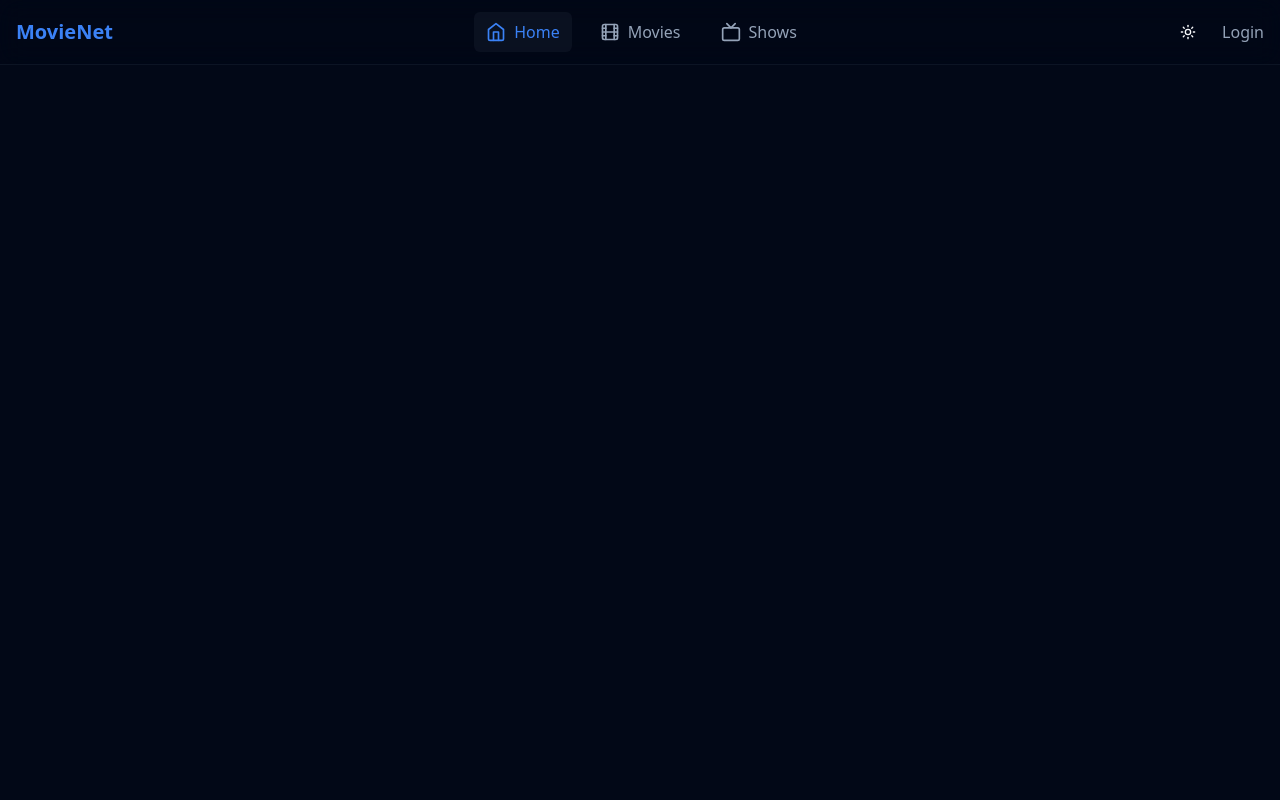
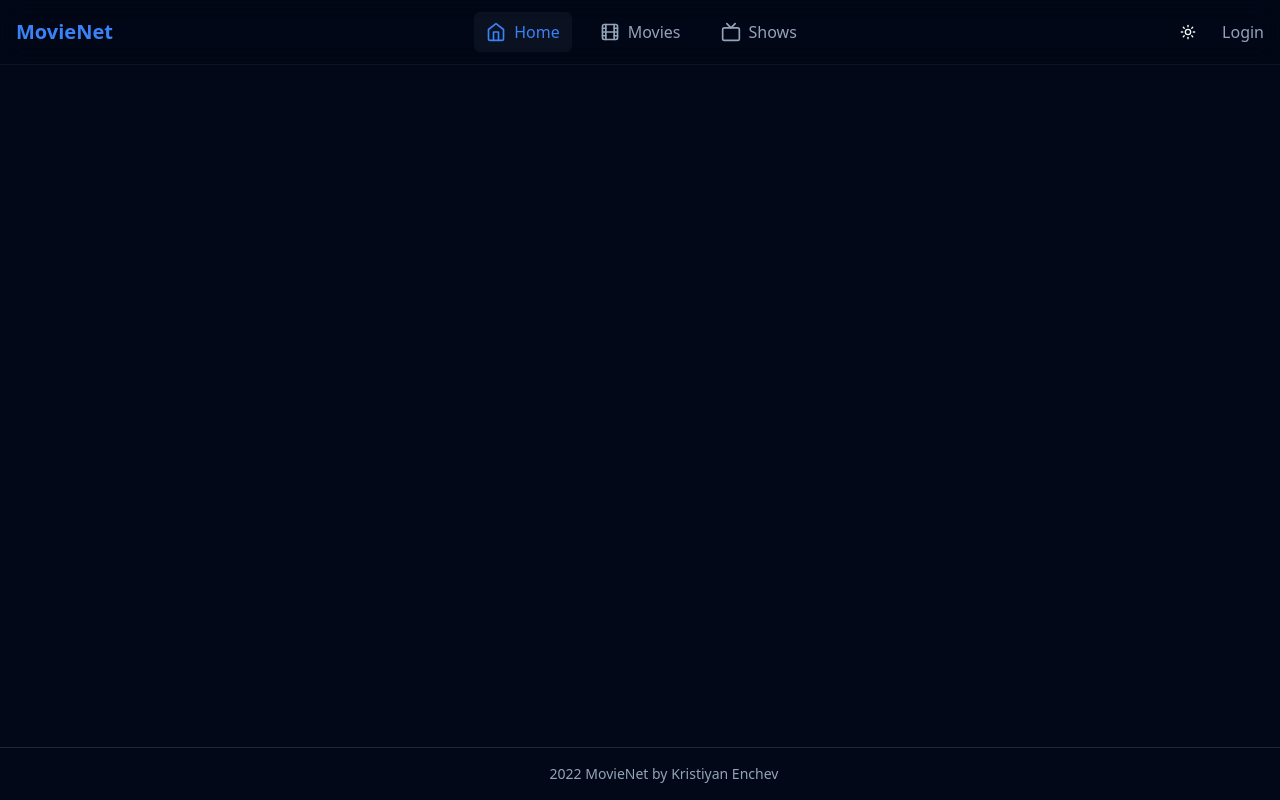
Before and after one commit to KristiyanEnchev/MovieNet, a React (Create React App) app in the folder Client/: page / in a window 1280 px wide. Built offline with nearby package versions, Linux system fonts and the light colour scheme.

Commit message:
Create footer component

```diff
--- a/Client/src/App.jsx
+++ b/Client/src/App.jsx
@@ -2,6 +2,7 @@ import React from 'react';
 import ErrorBoundary from './components/shared/ErrorBoundary';
 import { Navbar } from './components/Navbar';
 import { ThemeProvider } from './contexts/ThemeContext';
+import { Footer } from './components/shared/Footer';
 
 function App() {
   return (
@@ -10,6 +11,7 @@ function App() {
         <div className="min-h-screen flex flex-col bg-background text-foreground">
           <Navbar />
           <main className="flex-1 pt-18"> </main>
+          <Footer />
         </div>
       </ThemeProvider>
     </ErrorBoundary>
--- /dev/null
+++ b/Client/src/components/shared/Footer.jsx
@@ -0,0 +1,52 @@
+export function Footer() {
+  const social = [
+    {
+      id: 1,
+      url: 'https://www.facebook.com',
+      icon: <i className="fab fa-facebook-f"></i>,
+    },
+    {
+      id: 2,
+      url: 'https://www.twitter.com',
+      icon: <i className="fab fa-twitter"></i>,
+    },
+    {
+      id: 3,
+      url: 'https://www.linkedin.com',
+      icon: <i className="fab fa-linkedin"></i>,
+    },
+  ];
+
+  return (
+    <footer className="mt-auto py-4 bg-background border-t">
+      <div className="container mx-auto px-4">
+        <div className="flex flex-col sm:flex-row items-center justify-center gap-4">
+          <div className="flex items-center space-x-4">
+            {social.map(({ id, url, icon }) => (
+              <a
+                key={id}
+                href={url}
+                target="_blank"
+                rel="noreferrer"
+                className="text-muted-foreground hover:text-foreground transition-colors"
+              >
+                {icon}
+              </a>
+            ))}
+          </div>
+          <div className="text-sm text-muted-foreground">
+            {new Date().getFullYear()} MovieNet by{' '}
+            <a
+              href="https://kristiyan-enchev-website.web.app/"
+              target="_blank"
+              rel="noreferrer"
+              className="hover:text-foreground transition-colors"
+            >
+              Kristiyan Enchev
+            </a>
+          </div>
+        </div>
+      </div>
+    </footer>
+  );
+}
--- a/Client/src/index.css
+++ b/Client/src/index.css
@@ -4,6 +4,7 @@
 
 @layer base {
   :root {
+    /* --background: 0 0% 77%; */
     --background: 210 40% 98%;
     --foreground: 222.2 84% 4.9%;
     --primary: 217.2 91.2% 59.8%;
```
